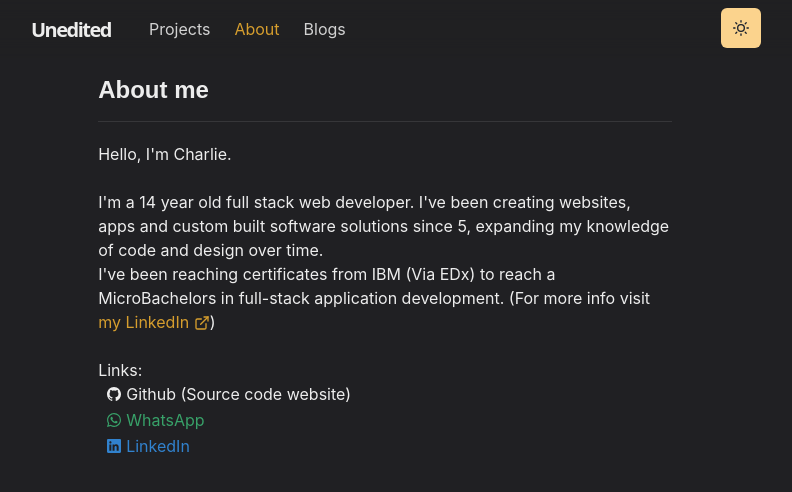
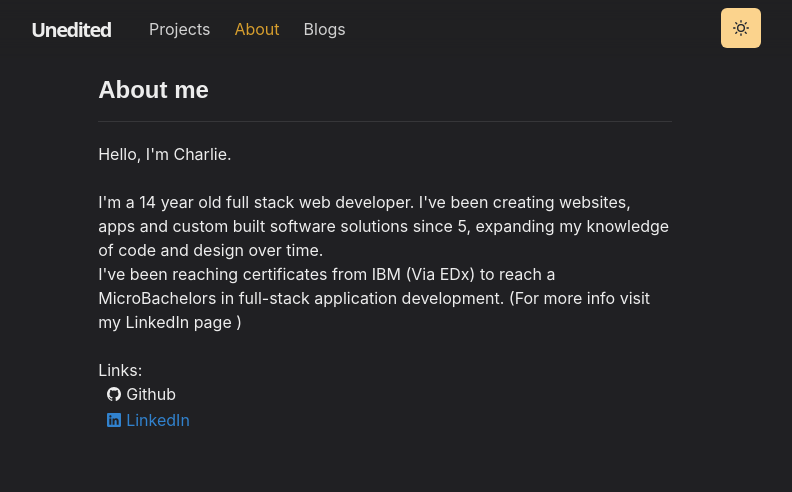
Before and after one commit to notlaven/uneditedweb, a Next.js app: page /about in a window 1280 px wide. Shown: the top 492 px of the page, without its empty margins (255-1047 px from the left). Built offline with nearby package versions, Linux system fonts and the light colour scheme.

Commit message:
Small changes to the about and home page

```diff
--- a/pages/about.js
+++ b/pages/about.js
@@ -26,41 +26,21 @@
           my knowledge of code and design over time. <br />
           I've been reaching certificates from IBM (Via EDx) to reach a
           MicroBachelors in full-stack application development. (For more info
-          visit{" "}
-          <Link
-            color="yellow.500"
-            href={
-              "https://www.linkedin.com/in/tjalling-van-abbema-8430811a8/details/certifications/"
-            }
-          >
-            my LinkedIn <ExternalLinkIcon />
-          </Link>
+          visit my LinkedIn page
           ) <br />
           <br />
           Links: <br />
         </p>
         <Link
           target="_blank"
-          href="https://github.com/FearlessTJ/uneditedweb"
+          href="https://github.com/notlaven/"
           display="inline-flex"
           alignItems="center"
           style={{ gap: 4 }}
           pl={2}
           color={"whiteAlpha"}
         >
-          <IoLogoGithub /> Github (Source code website)
-        </Link>
-        <br />
-        <Link
-          target="_blank"
-          href="https://wa.me/31614102758"
-          display="inline-flex"
-          alignItems="center"
-          style={{ gap: 4 }}
-          pl={2}
-          color={"green.500"}
-        >
-          <IoLogoWhatsapp /> WhatsApp
+          <IoLogoGithub /> Github
         </Link>
         <br />
         <Link
--- a/pages/index.js
+++ b/pages/index.js
@@ -21,7 +21,7 @@
       <Container>
         <Box
           borderRadius="lg"
-          bgColor={"whiteAlpha.300"}
+          bgColor={"whiteAlpha.500"}
           p={3}
           mb={6}
           mt={3}
@@ -39,7 +39,7 @@
             >
               Charlie
             </Heading>
-            <p>Full-stack website & swift developer</p>
+            <p>Web & app developer</p>
           </Box>
         </Box>
 
```
Also changed, not shown: 1 other file (tests, documents, lock files or other folders).
